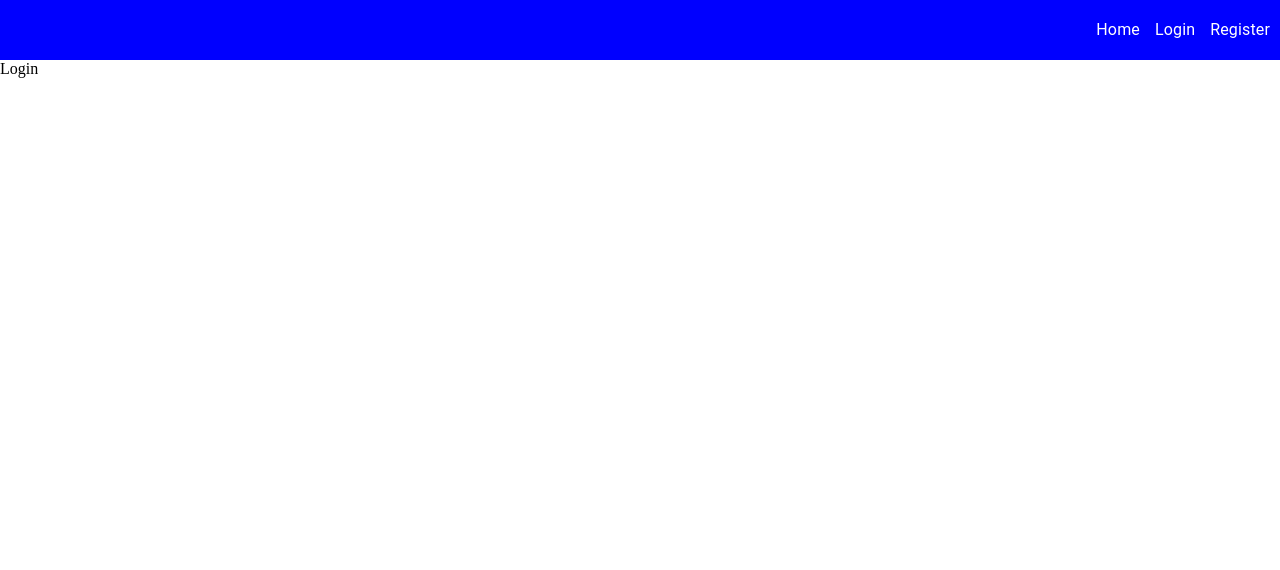
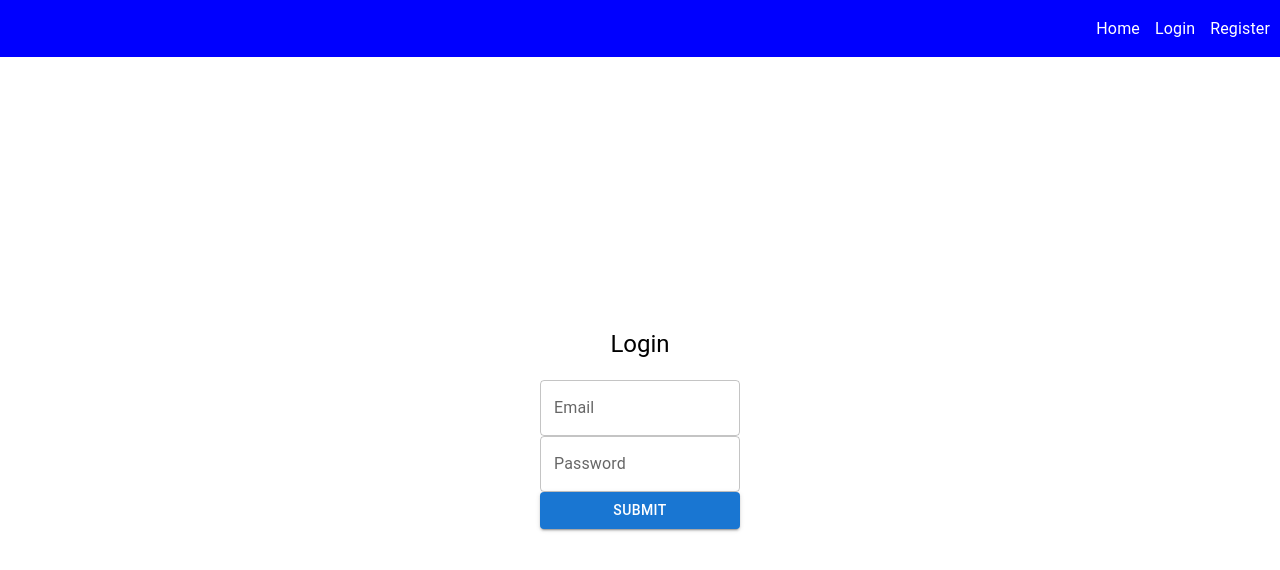
Before and after one commit to myrg15/tattoo-studio-frontend, a React (Vite) app: page /login in a window 1280 px wide. Shown: the top 570 px of the page. Built offline with nearby package versions, Linux system fonts and the light colour scheme.

Commit message:
feat: create login with validation

```diff
--- a/package.json
+++ b/package.json
@@ -14,6 +14,7 @@
     "@emotion/styled": "^11.11.0",
     "@mui/icons-material": "^5.14.16",
     "@mui/material": "^5.14.17",
+    "axios": "^1.6.2",
     "react": "^18.2.0",
     "react-dom": "^18.2.0",
     "react-router-dom": "^6.18.0"
--- a/src/common/Header/Header.jsx
+++ b/src/common/Header/Header.jsx
@@ -10,14 +10,26 @@ const navItems = [
   {
     label: "Login",
     path: "/login",
+    isViewToken: false,
   },
   {
     label: "Register",
     path: "/register",
+    isViewToken: false,
+
+  },
+  {
+    label: "Create Employee",
+    path: "/create-employee",
+    isViewToken: true,
+    role: "super_admin",
   },
 ];
 
 const Header = () => {
+  const token = localStorage.getItem("token");
+  const role = localStorage.getItem("role")
+  const username = localStorage.getItem("username");
 
   return (
     <Box
@@ -28,13 +40,24 @@ const Header = () => {
       p="10px"
       sx={{ height: "60px", bgcolor: "blue" }}
     >
-      {navItems.map((item) => {
+        {navItems.map((item) => {
+
+        if ((item.label === "Login" || item.label === "Register") && token) return null;
+
+
+        if (item.isViewToken && !token) return null;
+
+
+        if (item.role && item.role !== role) return null;
+
+
         return (
           <NavLinkCustom key={item.path} to={item.path}>
             <Typography>{item.label}</Typography>
           </NavLinkCustom>
         );
       })}
+      {token && <Typography color="white">{username}</Typography>}
     </Box>
   );
 };
@@ -42,6 +65,6 @@ const Header = () => {
 const NavLinkCustom = styled(NavLink)`
   color: white;
   text-decoration: none;
-`
+`;
 
 export default Header;
--- a/src/common/Inputs/InputController.jsx
+++ b/src/common/Inputs/InputController.jsx
@@ -1,7 +1,7 @@
 import React from 'react';
 import { TextField, Typography } from '@mui/material';
 
-const InputController = ({ label, name, error, functionBlur }) => {
+const InputController = ({ label, name, error, type, functionBlur }) => {
 
     console.log(error)
 
@@ -12,6 +12,7 @@ const InputController = ({ label, name, error, functionBlur }) => {
         variant="outlined"
         name={name}
         onBlur={functionBlur}
+        type={type}
       />
       {error && (
         <Typography color="error" fontSize="13px">
--- a/src/pages/Login/Login.jsx
+++ b/src/pages/Login/Login.jsx
@@ -1,8 +1,58 @@
+import { Box, Button, Typography } from "@mui/material"
+import InputController from "../../common/Inputs/InputController"
+import axiosInstance from "../../utils/axios"
+import { useNavigate } from "react-router-dom"
+
 const Login = () => {
+
+  const navigate = useNavigate()
+
+  const onSubmit = async (e) => {
+    e.preventDefault()
+    const data = {
+      email : e.target.email.value,
+      password : e.target.password.value
+    }
+
+
+    try {
+      const res = await axiosInstance.post('/users/login', data)
+      localStorage.setItem('token', res.data.token)
+      localStorage.setItem('username', res.data.username)
+      localStorage.setItem('role', res.data.role)
+      window.location.href = '/'
+    } catch (error) {
+      console.log(error)
+    }
+
+
+  }
+
   return (
-    <div>
-      Login
-    </div>
+    <Box
+    height="100%"
+    display="flex"
+    justifyContent="center"
+    alignItems="center"
+  >
+    <Box component="form" onSubmit={onSubmit} width="200px">
+      <Typography variant="h5" textAlign="center" marginBottom="20px">
+        Login
+      </Typography>
+      <InputController
+        label="Email"
+        name="email"
+      />
+      <InputController
+        label="Password"
+        name="password"
+        type="password"
+      />
+      <Button type="submit" variant="contained" fullWidth>
+        Submit
+      </Button>
+    </Box>
+  </Box>
   )
 }
 
--- a/src/pages/Register/Register.jsx
+++ b/src/pages/Register/Register.jsx
@@ -2,8 +2,14 @@ import { Box, Button, Typography } from "@mui/material";
 import React, { useState } from "react";
 import InputController from "../../common/Inputs/InputController";
 import { validator } from "../../services/userful";
+import axiosInstance from "../../utils/axios";
+import { useNavigate } from "react-router-dom";
 
 const Register = () => {
+
+
+  const navigate = useNavigate()
+
   const [userError, setUserError] = useState({
     userName: "",
     email: "",
@@ -24,16 +30,30 @@ const Register = () => {
     });
   };
 
-  const onSubmit = (e) => {
+  const onSubmit = async (e) => {
     e.preventDefault();
 
-    for(let test in userError){
-      if(userError[test] !== ""){
+    for (let test in userError) {
+      if (userError[test] !== "") {
         return;
       }
     }
     //console.log("hola");
-    };
+    const data = {
+      username : e.target.userName.value,
+      email : e.target.email.value,
+      password : e.target.password.value,
+      phone: e.target.phone.value
+    }
+
+    try{
+      const res = await axiosInstance.post('/users/register', data)
+      navigate('/login')
+    }catch(error){
+      console.log(error)
+    }
+
+  };
 
   return (
     <Box
@@ -43,7 +63,9 @@ const Register = () => {
       alignItems="center"
     >
       <Box component="form" onSubmit={onSubmit} width="200px">
-        <Typography variant="h5" textAlign= "center" marginBottom="20px">Register</Typography>
+        <Typography variant="h5" textAlign="center" marginBottom="20px">
+          Register
+        </Typography>
         <InputController
           label="User"
           name="userName"
@@ -59,6 +81,7 @@ const Register = () => {
         <InputController
           label="Password"
           name="password"
+          type="password"
           error={userError.password ? userError.password : ""}
           functionBlur={errorCheck}
         />
--- /dev/null
+++ b/src/utils/axios.js
@@ -0,0 +1,7 @@
+import axios from "axios";
+
+const axiosInstance = axios.create({
+    baseURL : 'http://localhost:4000'
+})
+
+export default axiosInstance
```
Also changed, not shown: 1 other file (tests, documents, lock files or other folders).
